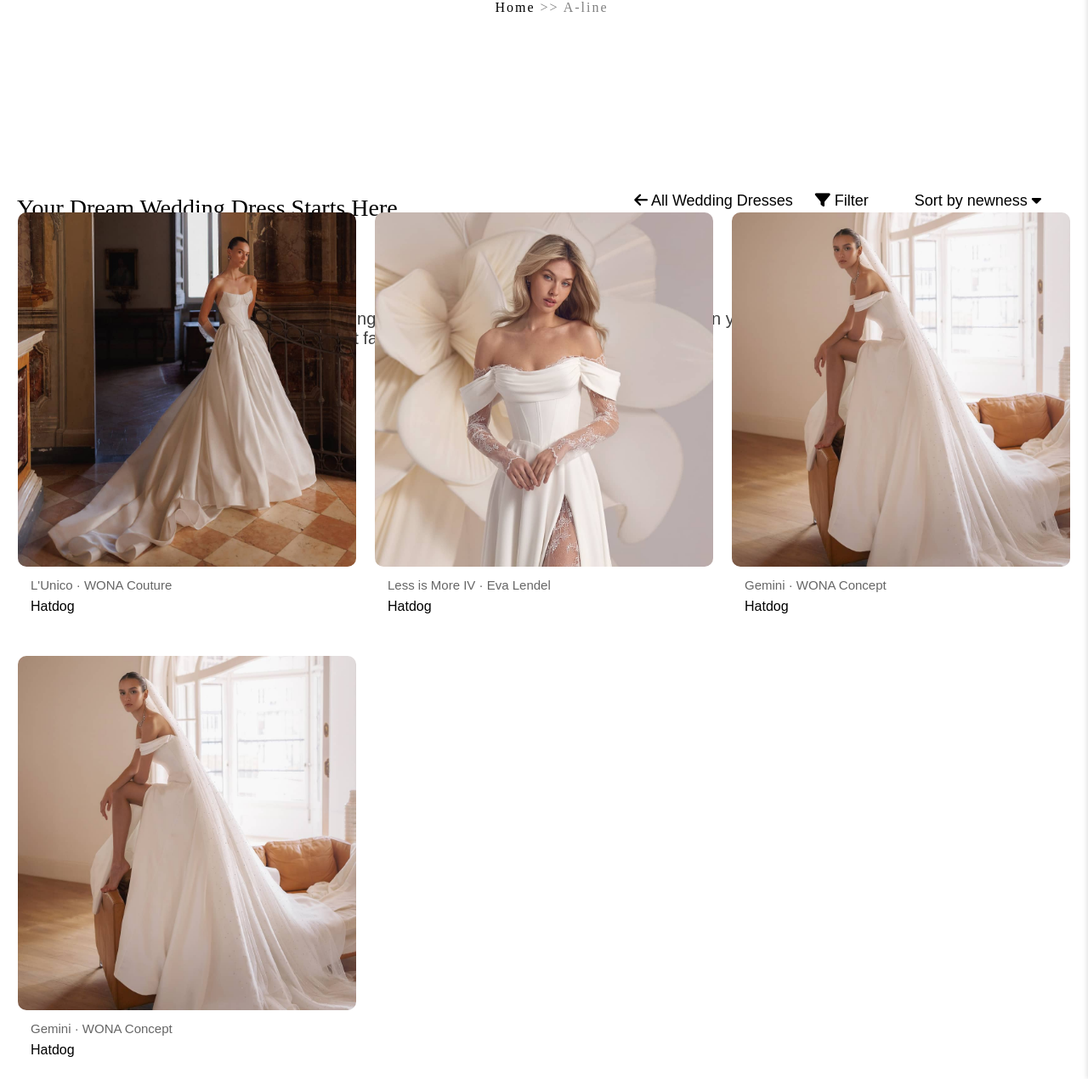
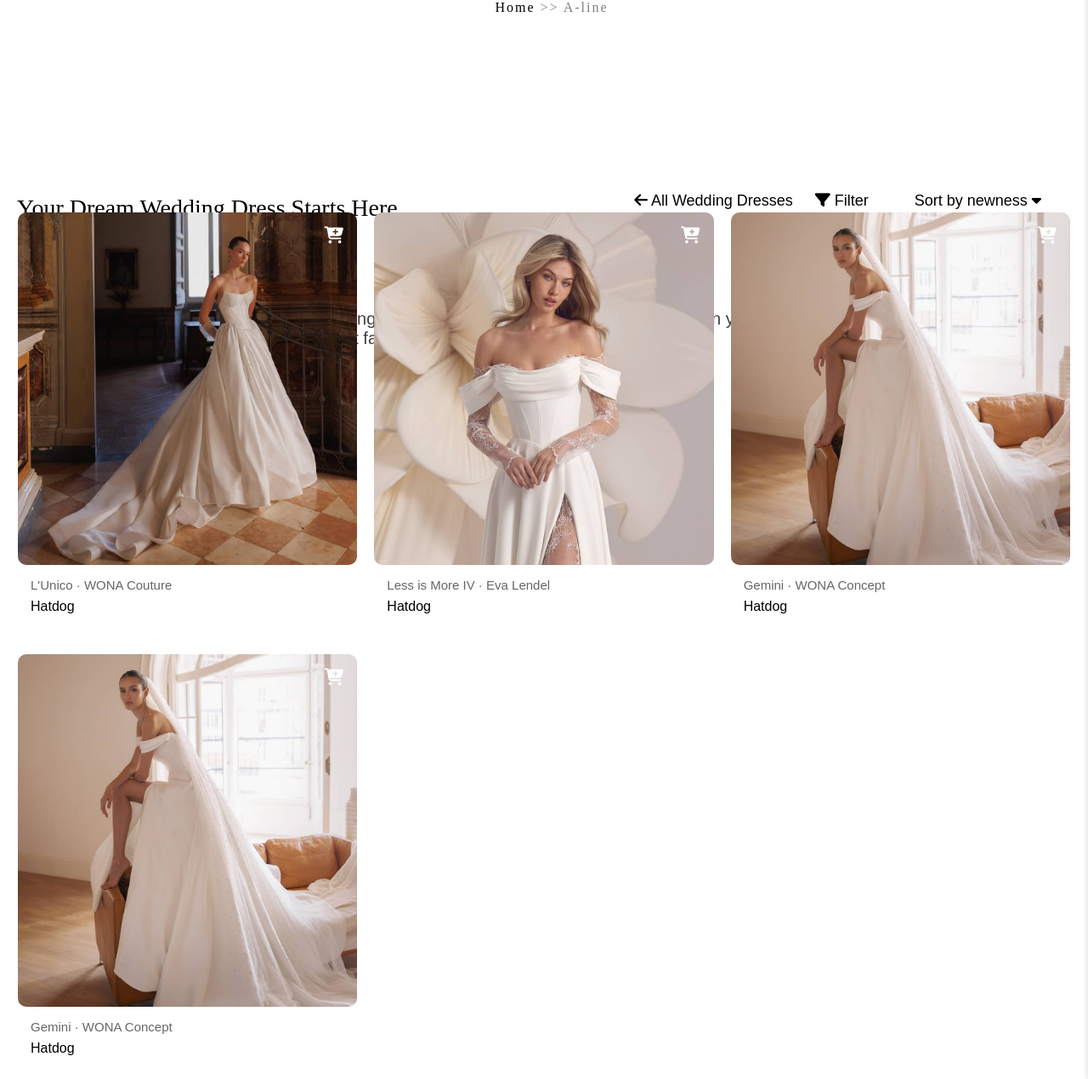
Before and after one commit to Crescendo2344/FinalProject_IM, a PHP site: page /HTML/A-line.html in a window 1280 px wide. Shown: the part 63-1333 px from the top of the page at 85% size. Run offline with PHP 8.4, Linux system fonts and the light colour scheme; some web fonts are replaced.

Commit message:
Added cart button
Added add to cart button and did some minor changes

```diff
--- a/CSS/A-line.css
+++ b/CSS/A-line.css
@@ -341,7 +341,7 @@ input[type="checkbox"]:checked {
   .ImageGroup {
     display: grid;
     grid-template-columns: repeat(auto-fit, minmax(300px, 1fr));
-    gap: 22px;
+    gap: 20px;
     margin: 0 21px 0 21px;
   }
 
@@ -375,7 +375,7 @@ input[type="checkbox"]:checked {
 
   .ImageContainer .img1, .img2{
     width: 100%;
-    height: 417px;
+    height: 415px;
     transition: opacity 0.5s ease;
     position: absolute;
   }
@@ -386,6 +386,22 @@ input[type="checkbox"]:checked {
     transition: 0.3s ease-in-out;
   }
 
+  .Cartbutton{
+    position: absolute;
+    top: 16px;
+    right: 10px;
+    border: none;
+    color: white;
+    background-color: transparent;
+    width: 35px;
+    font-size: 20px;
+    z-index: 5;
+
+  }
+
+  .Cartbutton:hover {
+    color: hsl(0, 100%, 50%);
+  }
   .caption {
     width: 100%;
     padding: 15px;
--- a/HTML/A-line.html
+++ b/HTML/A-line.html
@@ -191,6 +191,7 @@ fabrics, designs, and virtually any neckline.</p></div>
         <div class="ImageGroup">
 
           <div class="ImageContainer">
+            <button class="Cartbutton"><i class="fa-solid fa-cart-plus" alt="Cart"></i></button>
             <img src="/Images/pic1.jpg" alt="L'Unico" class="img1">
             <img src="/Images/pic2.jpg" alt="Less is More IV" class="img2">
             <div class="caption">
@@ -200,6 +201,7 @@ fabrics, designs, and virtually any neckline.</p></div>
           </div>
 
           <div class="ImageContainer">
+            <button class="Cartbutton"><i class="fa-solid fa-cart-plus" alt="Cart"></i></button>
             <img src="/Images/pic2.jpg" alt="Less is More IV" class="img1">
             <img src="/Images/pic1.jpg" alt="L'Unico" class="img2">
             <div class="caption">
@@ -209,6 +211,7 @@ fabrics, designs, and virtually any neckline.</p></div>
           </div>
 
           <div class="ImageContainer">
+            <button class="Cartbutton"><i class="fa-solid fa-cart-plus" alt="Cart"></i></button>
             <img src="/Images/pic3.jpg" alt="Gemini" class="img1">
             <img src="/Images/pic1.jpg" alt="L'Unico" class="img2">
             <div class="caption">
@@ -218,6 +221,7 @@ fabrics, designs, and virtually any neckline.</p></div>
           </div>
 
           <div class="ImageContainer">
+            <button class="Cartbutton"><i class="fa-solid fa-cart-plus" alt="Cart"></i></button>
             <img src="/Images/pic3.jpg" alt="Gemini" class="img1">
             <img src="/Images/pic2.jpg" alt="Less is More IV" class="img2">
             <div class="caption">
```
